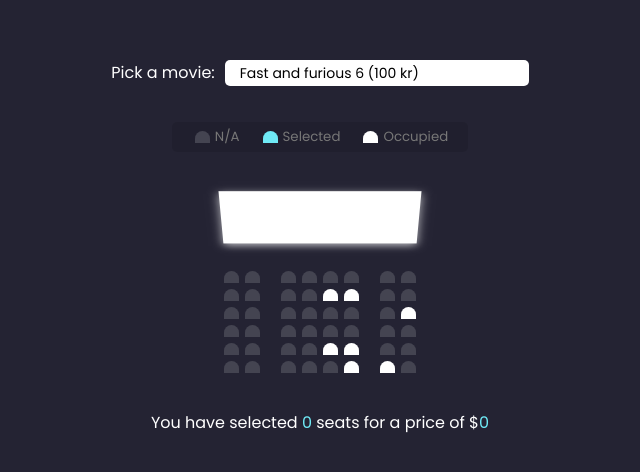
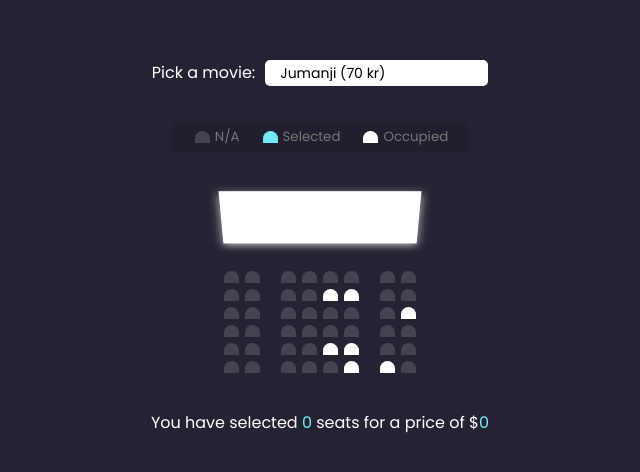
Before and after one commit to Michaelfray/movie-seat-booking, a React (Vite) app: page / in a window 1280 px wide. Shown: the part 160-632 px from the top of the page, without its empty margins (320-960 px from the left). Built offline with nearby package versions, Linux system fonts and the light colour scheme; data requests are answered from the project's data file.

Commit message:
implemented fetch logic

```diff
--- a/db.json
+++ b/db.json
@@ -1,8 +1,8 @@
 {
   "movies": [
-    { "id": 1, "title": "Fast and furious 6", "price": 100, "poster": "https://media.gameshop.se/wp-content/uploads/2019/09/16142406/Fast-Furious-6-1.jpg" },
-    { "id": 2, "title": "The mummy returns", "price": 50, "poster": "https://i5.walmartimages.com/seo/The-Mummy-Returns-Movie-Poster-11-x-17_be3ae024-fa43-472f-bd92-0c26e955ad2e.70fae098a8d98eeec926e4249fccf65a.jpeg" },
-    { "id": 3, "title": "Jumanji", "price": 70, "poster": "https://img-cdn.sfanytime.com/COVERM/COVERM_894dc774-a769-47ca-b35d-322829c86b85_01.jpg?ar=0.692&fit=crop&fm=pjpg&w=415&s=5daf9930736111504dd8f605e4852307" },
+      { "id": 3, "title": "Jumanji", "price": 70, "poster": "https://img-cdn.sfanytime.com/COVERM/COVERM_894dc774-a769-47ca-b35d-322829c86b85_01.jpg?ar=0.692&fit=crop&fm=pjpg&w=415&s=5daf9930736111504dd8f605e4852307" },
+      { "id": 1, "title": "Fast and furious 6", "price": 100, "poster": "https://media.gameshop.se/wp-content/uploads/2019/09/16142406/Fast-Furious-6-1.jpg" },
+      { "id": 2, "title": "The mummy returns", "price": 50, "poster": "https://i5.walmartimages.com/seo/The-Mummy-Returns-Movie-Poster-11-x-17_be3ae024-fa43-472f-bd92-0c26e955ad2e.70fae098a8d98eeec926e4249fccf65a.jpeg" },
     { "id": 4, "title": "Rampage", "price": 40, "poster": "https://img.bigshopper.se/65ENGZA7GEc3BA3tEg5So2eWYLz6pEECQI4VCtPKSNo/rs:fit:400:400/q:90/bg:ffffff/exar:1/aHR0cHM6Ly9wcm94eS5iaWdzaG9wcGVyLmNvbS9wcm94eT91cmw9aHR0cHMlM0ElMkYlMkZtLm1lZGlhLWFtYXpvbi5jb20lMkZpbWFnZXMlMkZJJTJGNTFVTFclMkJicXlXTC5fU0w1MDBfLmpwZyZ0bGQ9c2U/.webp" }
   ]
 }
--- a/src/App.jsx
+++ b/src/App.jsx
@@ -1,11 +1,22 @@
 import "./App.css";
 import SeatGrid from "./components/SeatGrid";
 import { useEffect, useState } from "react";
+import Movie from "./components/MovieClass";
 
 function App() {
   const [count, setCount] = useState(0);
   const [price, setPrice] = useState(100);
   const total = count * price;
+  const [movies, setMovies] = useState([]);
+
+  useEffect(() => {
+    fetch("http://localhost:3001/movies")
+      .then((res) => res.json())
+      .then((data) => {
+        setMovies(data.map((d) => new Movie(d.id, d.title, d.price, d.poster)));
+        setPrice(data[0].price);
+      });
+  }, []);
 
   useEffect(() => {
     console.log(total);
@@ -26,13 +37,14 @@ function App() {
         <select
           name="movie"
           id="movie"
-          // defaultValue="100"
+          defaultValue={price}
           onChange={(e) => setPrice(Number(e.target.value))}
         >
-          <option value="100">Fast and furious 6 (100 kr)</option>
-          <option value="50">The mummy returns (50 kr)</option>
-          <option value="70">Jumanji: Welcome to the Jungle (70 kr)</option>
-          <option value="40">Rampage (40 kr)</option>
+          {movies.map((movie) => (
+            <option key={movie.id} value={movie.price}>
+              {movie.title} ({movie.price} kr)
+            </option>
+          ))}
         </select>
       </div>
 
```
